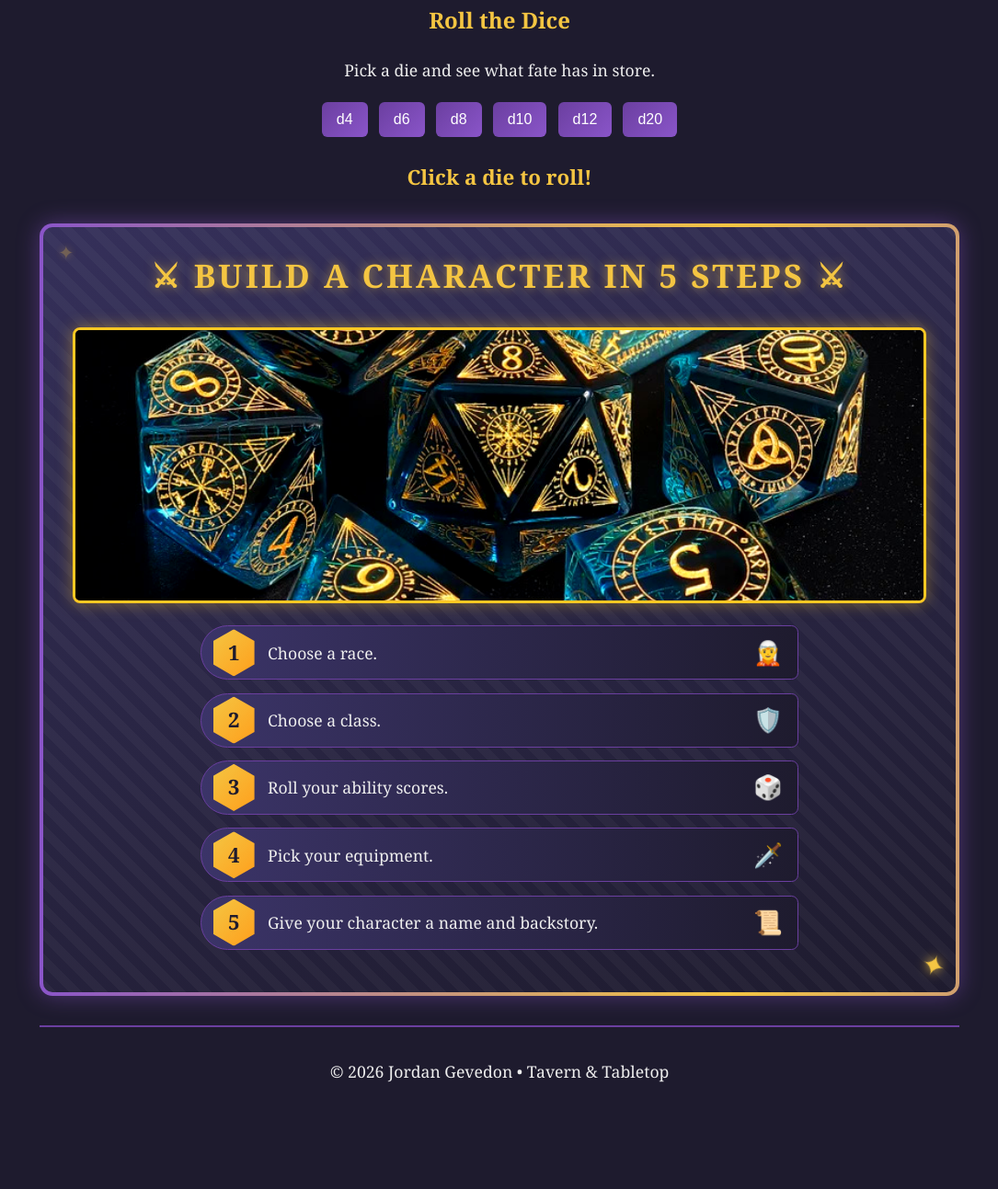
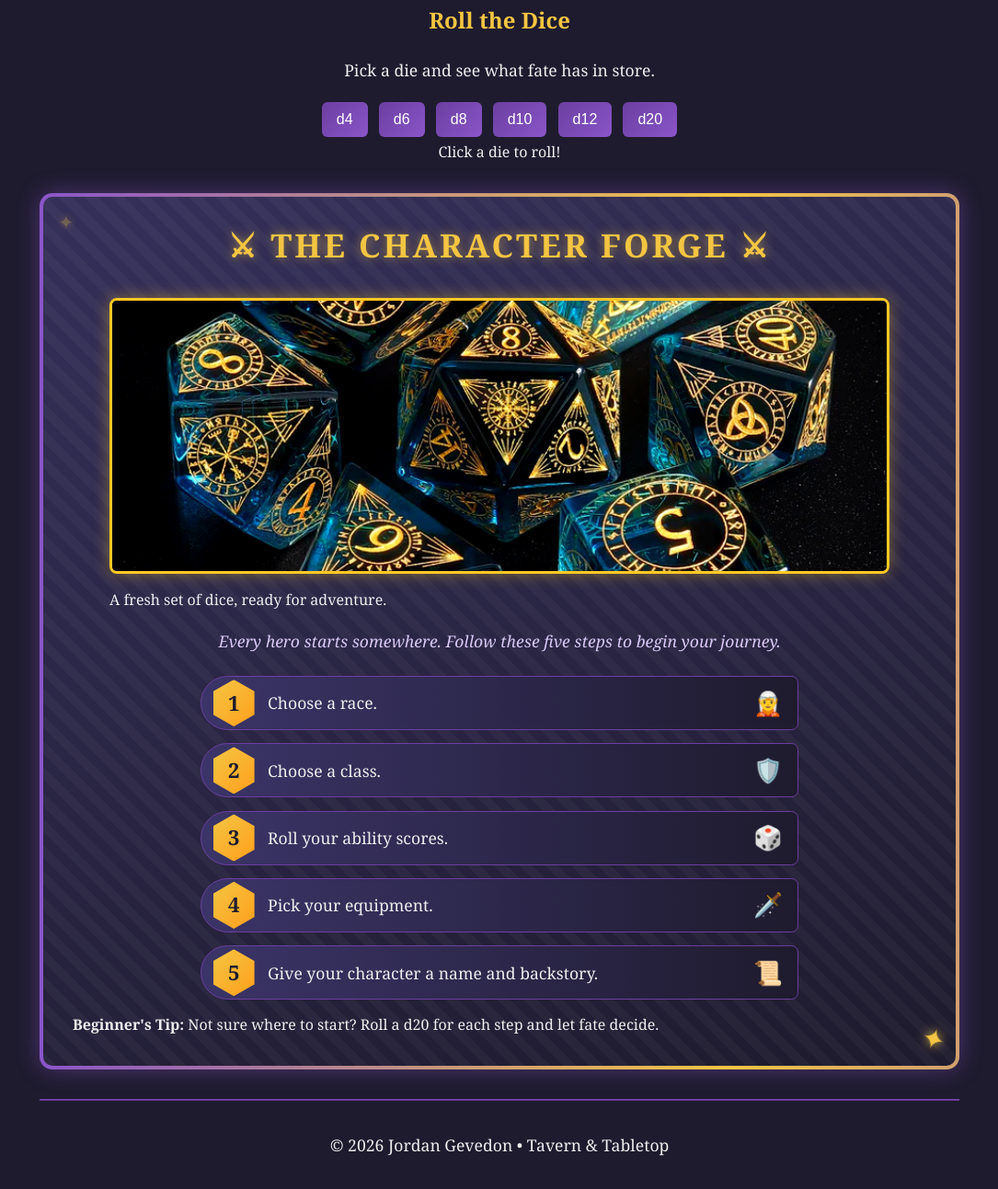
Before and after one commit to JordoGev/tavern-tabletop, a plain HTML site: page index.html in a window 1280 px wide. Shown: the part 179-1472 px from the top of the page at 92% size, without its empty margins (97-1182 px from the left). Before the commit the page ends 1391 px from the top, so only its background shows below. Drawn offline with nearby package versions, Linux system fonts and the light colour scheme.

Commit message:
Revise index.html structure and content
Updated the structure and content of the index.html file, including changes to the dice section and character forge section.

```diff
--- a/index.html
+++ b/index.html
@@ -24,22 +24,32 @@
     </nav>
   </header>
 
+  <!--Main section-->
   <main>
+    <!--Dice-->
     <section id="dice-tray">
       <h2>Roll the Dice</h2>
       <p>Pick a die and see what fate has in store.</p>
+      <div id="result-box">
         <button class="dice" data-sides="4">d4</button>
         <button class="dice" data-sides="6">d6</button>
         <button class="dice" data-sides="8">d8</button>
         <button class="dice" data-sides="10">d10</button>
         <button class="dice" data-sides="12">d12</button>
         <button class="dice" data-sides="20">d20</button>
+      </div>
+      <div id="result-box>
         <p id="result">Click a die to roll!</p>
+      </div>
     </section>
-
+    <!--Character Builder-->
     <section id="character-forge">
-      <h2>Build a Character in 5 Steps</h2>
+      <h2>The Character Forge</h2>
+      <figure>
         <img class="banner" src="images/dice.jpg" alt="A set of polyhedral dice">
+        <figcaption>A fresh set of dice, ready for adventure.</figcaption>
+      </figure>
+      <p>Every hero starts somewhere. Follow these five steps to begin your journey.</p>
       <ol>
         <li>Choose a race.</li>
         <li>Choose a class.</li>
@@ -47,6 +57,9 @@
         <li>Pick your equipment.</li>
         <li>Give your character a name and backstory.</li>
       </ol>
+      <aside class"tip-box">
+        <strong>Beginner's Tip:</strong> Not sure where to start? Roll a d20 for each step and let fate decide.
+      </aside>
     </section>
   </main>
 
```
Lines whose indentation alone changed are shown as unchanged.
